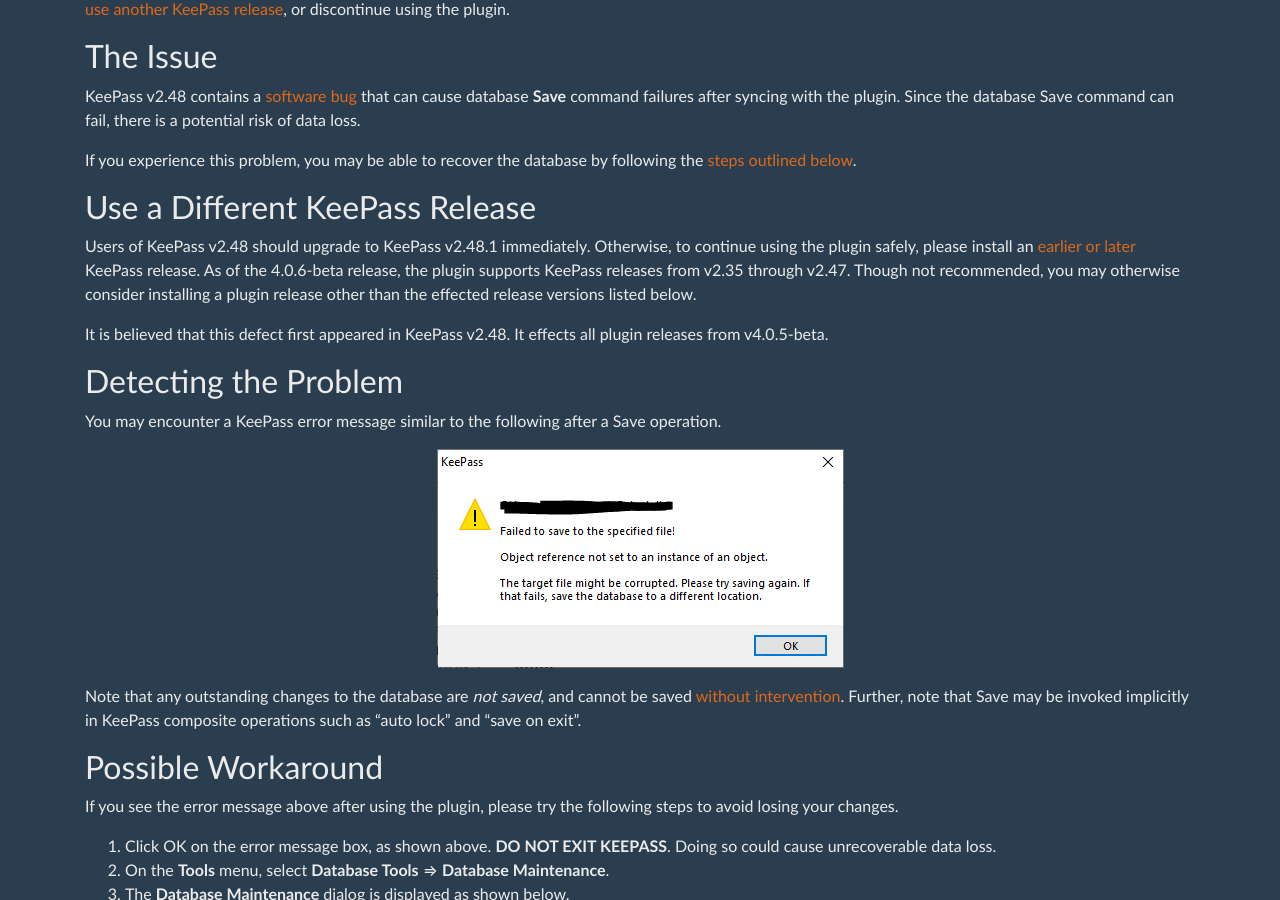
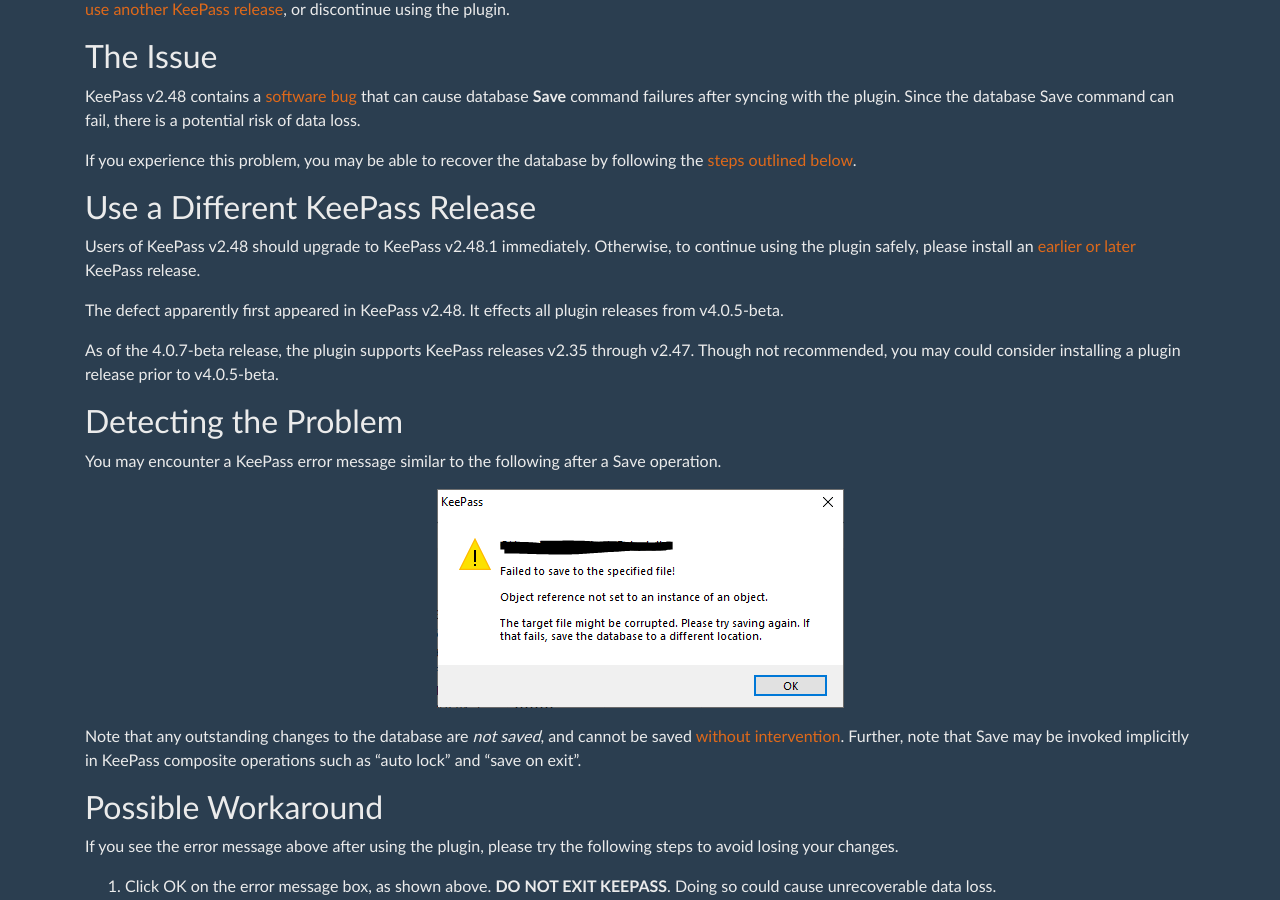
Before and after one commit to walterpg/google-drive-sync, a Jekyll site: the page built from docs/notices/kp2-48-save.md, in a window 1280 px wide and 900 px high, scrolled down 313 px. Built offline with Jekyll 4.4.1, drawn with Linux system fonts in a browser that asks for light colours.

Commit message:
Fix version info,

```diff
--- a/docs/notices/kp2-48-save.md
+++ b/docs/notices/kp2-48-save.md
@@ -18,9 +18,12 @@ If you experience this problem, you may be able to recover the database by follo
 
 ## Use a Different KeePass Release
 
-Users of KeePass v2.48 should upgrade to KeePass v2.48.1 immediately.  Otherwise, to continue using the plugin safely, please install an [earlier or later](https://sourceforge.net/projects/keepass/files/KeePass%202.x/) KeePass release.  As of the 4.0.6-beta release, the plugin supports KeePass releases from v2.35 through v2.47.  Though not recommended, you may otherwise consider installing a plugin release other than the effected release versions listed below.
+Users of KeePass v2.48 should upgrade to KeePass v2.48.1 immediately.  Otherwise, to continue using the plugin safely, please install an [earlier or later](https://sourceforge.net/projects/keepass/files/KeePass%202.x/) KeePass release.
 
-It is believed that this defect first appeared in KeePass v2.48.  It effects all plugin releases from v4.0.5-beta.
+The defect apparently first appeared in KeePass v2.48.  It effects all plugin releases from v4.0.5-beta.
+
+As of the 4.0.7-beta release, the plugin supports KeePass releases v2.35 through v2.47.  Though not recommended, you may could consider installing a plugin release prior to v4.0.5-beta.
+
 
 ## Detecting the Problem
 
```
